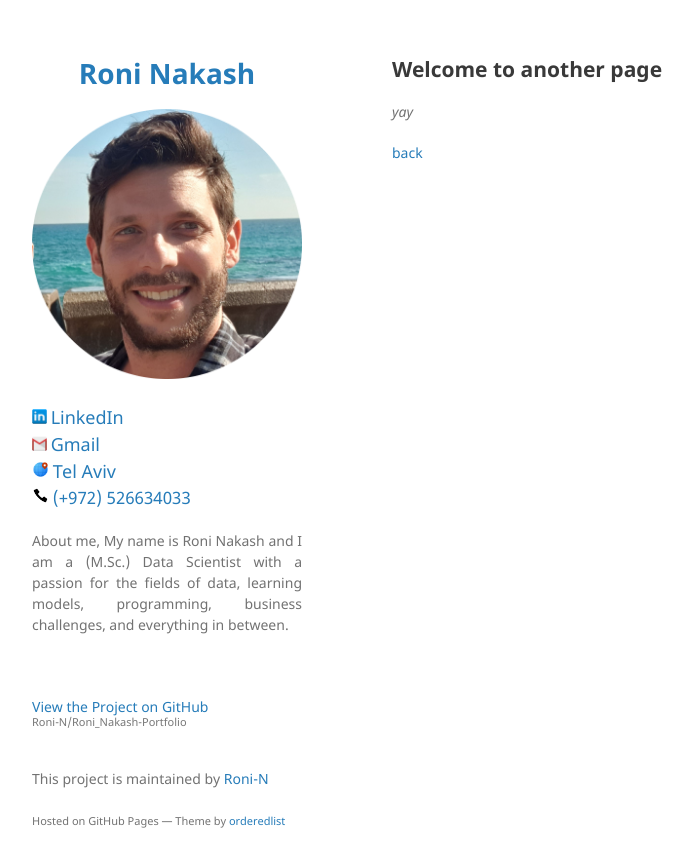
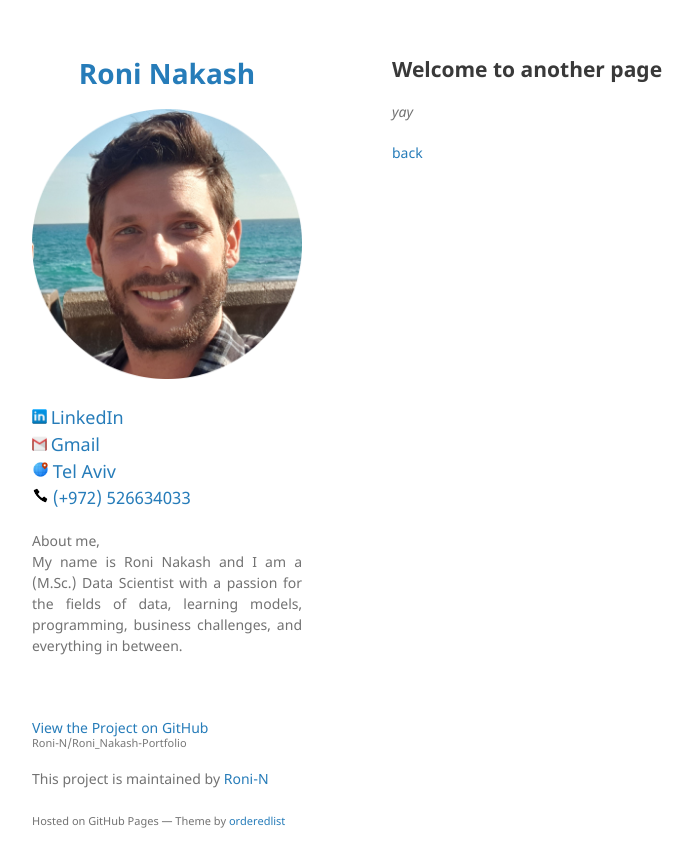
Before and after one commit to Roni-N/Roni_Nakash-Portfolio, a Jekyll site: the page built from another-page.md, in a window 1280 px wide. Shown: the top 867 px of the page, without its empty margins (178-871 px from the left). Built offline with Jekyll 4.4.1, drawn with Linux system fonts in a browser that asks for light colours; our own code applies the rules of GitHub Pages for plain Markdown files.

```diff
--- a/_config.yml
+++ b/_config.yml
@@ -17,7 +17,8 @@ description:
 
   </p>
   <p align="justify">
-  About me, My name is Roni Nakash and I am a (M.Sc.) Data Scientist with a passion for the fields of data,
+  About me,<br>
+  My name is Roni Nakash and I am a (M.Sc.) Data Scientist with a passion for the fields of data,
   learning models, programming, business challenges, and everything in between.
   </p> <br>
 
```
